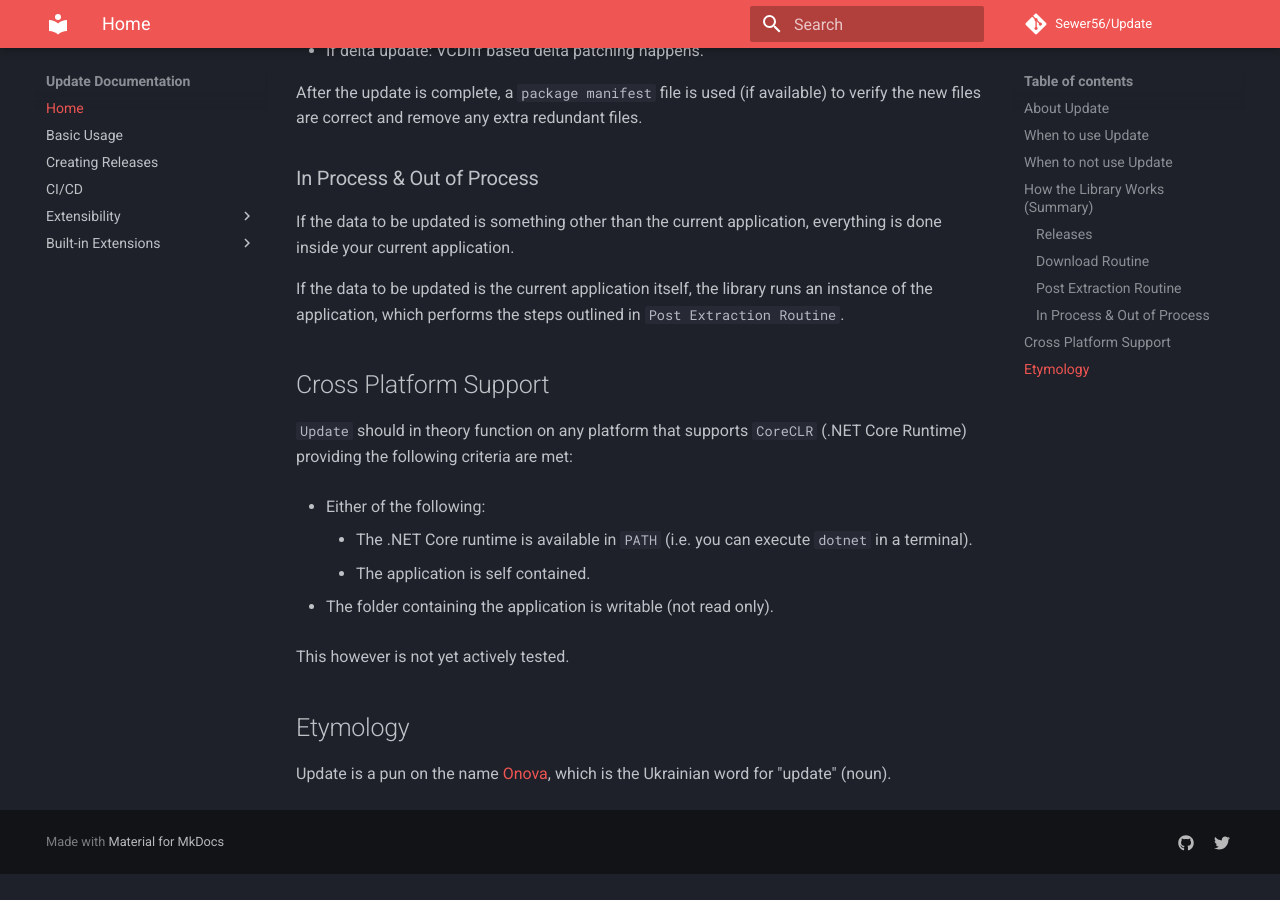
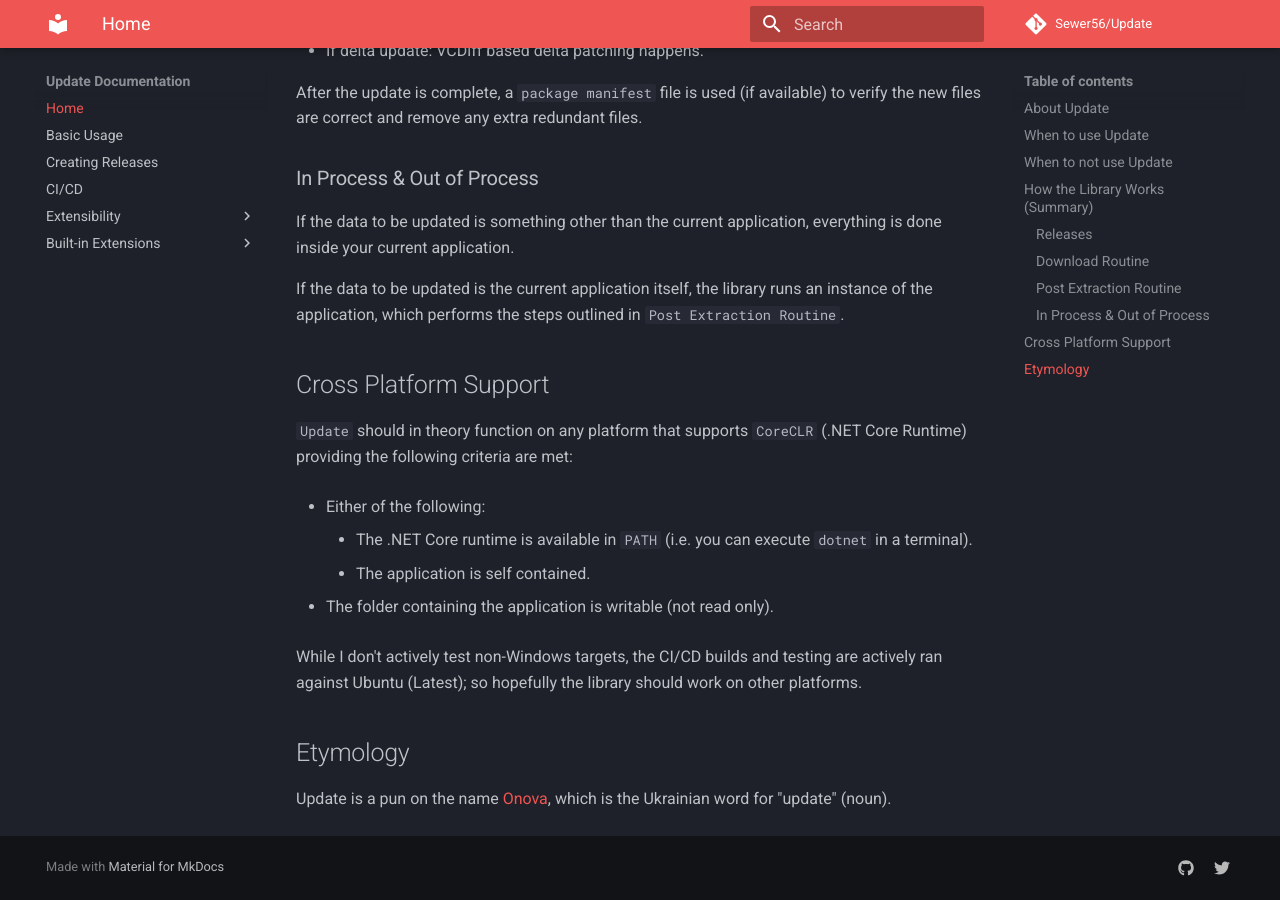
Before and after one commit to Sewer56/Update, an MkDocs documentation site: the page built from docs/index.md, in a window 1280 px wide and 900 px high, scrolled down 1512 px. Built offline with MkDocs 1.6.1 and Material for MkDocs 9.7.7, drawn with Linux system fonts in a browser that asks for light colours; comment, search, counter and statistics services are not loaded; before the commit the page ends 2386 px from its top, so only the background shows below that.

Commit message:
Updated: Note on Cross Platform Support

```diff
--- a/docs/index.md
+++ b/docs/index.md
@@ -59,7 +59,7 @@ If the data to be updated is the current application itself, the library runs an
 
 - The folder containing the application is writable (not read only).
 
-This however is not yet actively tested.
+While I don't actively test non-Windows targets, the CI/CD builds and testing are actively ran against Ubuntu (Latest); so hopefully the library should work on other platforms.
 
 ## Etymology
 
```
